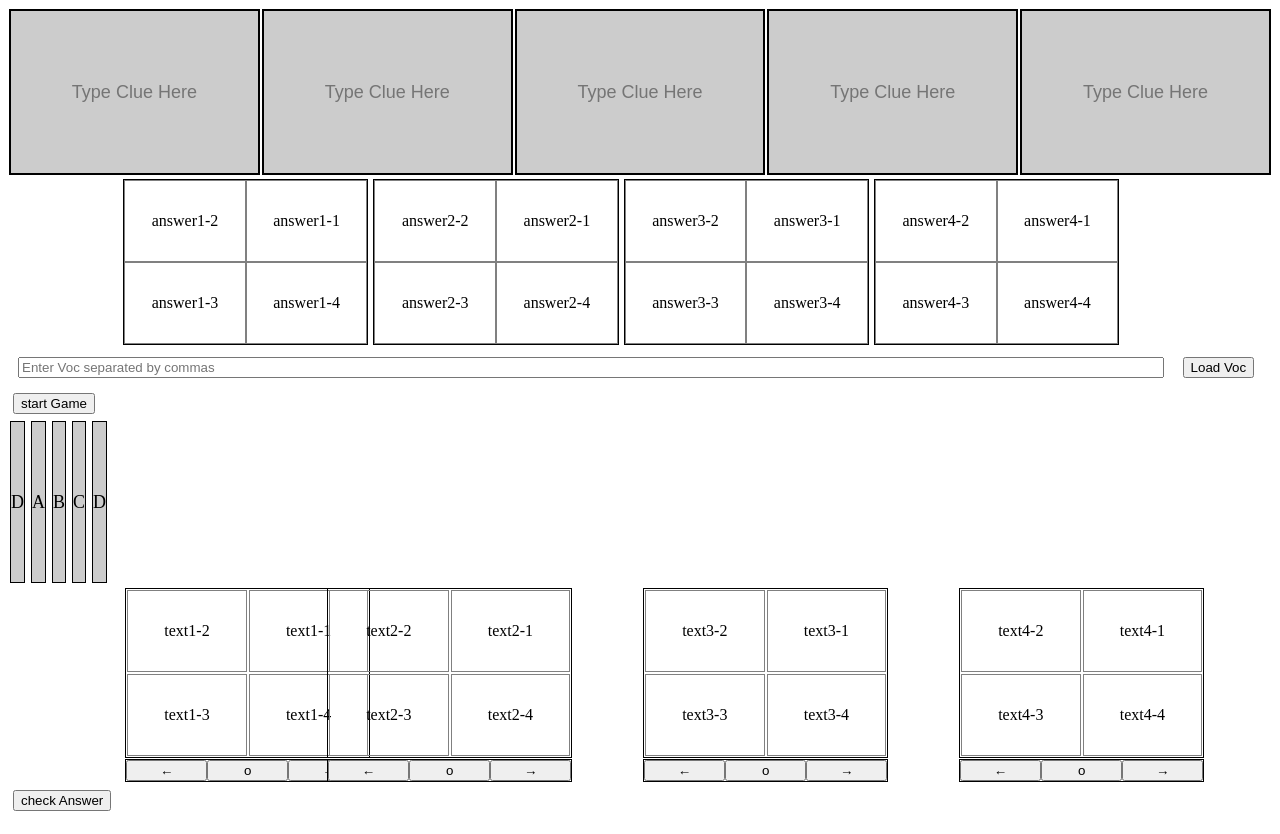
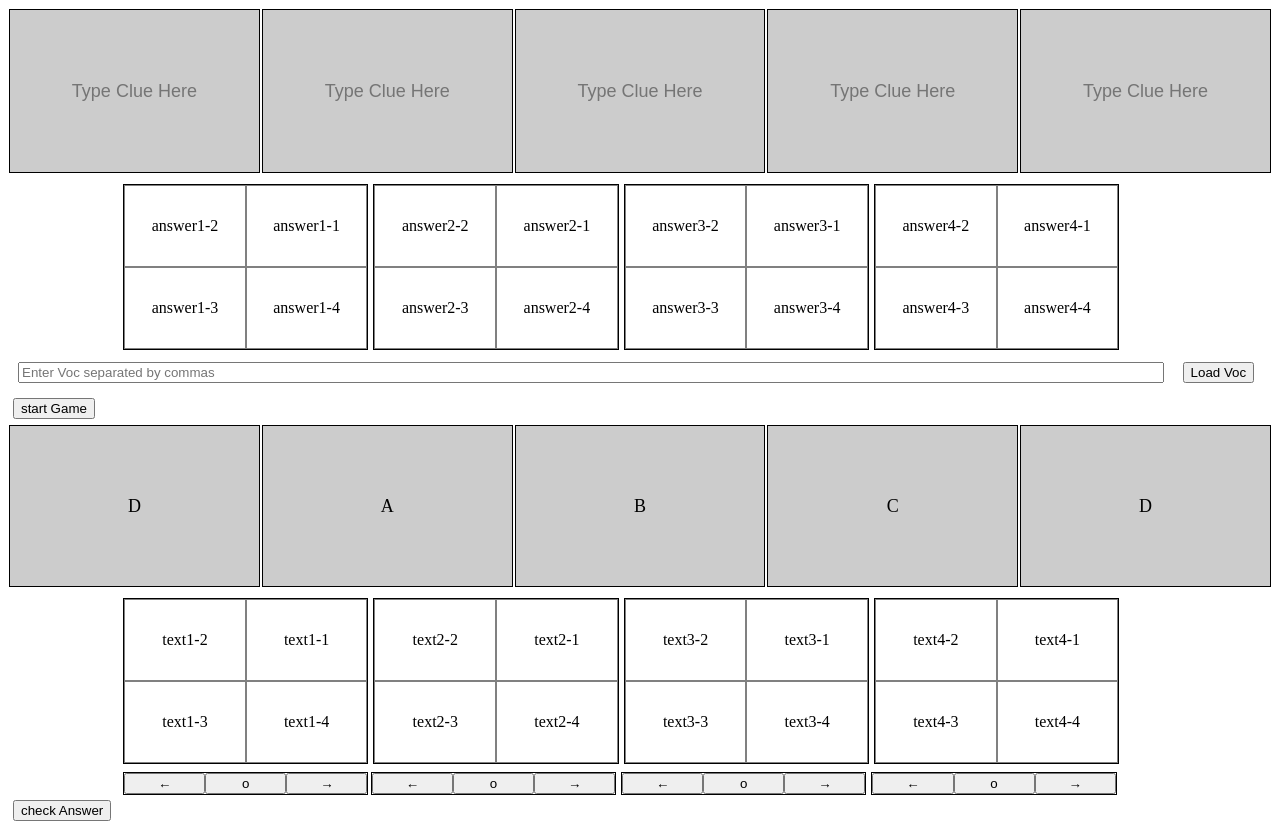
Before and after one commit to RyoLUtw/so-clover, a plain HTML site: page index.html in a window 1280 px wide. Drawn offline with Linux system fonts and the light colour scheme.

Commit message:
remove css class
removed groupLabel and InputLabel

```diff
--- a/index.html
+++ b/index.html
@@ -55,8 +55,8 @@
         </div>
     </div>
 
-    <div id="playInterface" class="labelDiv" style="display: block;">
-        <div id="groupLabelContainer">
+    <div id="playInterface" style="display: block;">
+        <div id="groupLabelContainer" class="labelDiv">
             <div id="groupD_L" class="groupLabel">D</div>
             <div id="groupA" class="groupLabel">A</div>
             <div id="groupB" class="groupLabel">B</div>
--- a/style.css
+++ b/style.css
@@ -9,43 +9,29 @@
     flex: 1; /* Allows each input to grow and fill the container equally */
     min-width: 0; /* Prevents inputs from overflowing their container */
     margin: 1px; /* Optional: Adds some space between the inputs */
-  }
-
-  .labelDiv div {
-    flex: 1; /* Allows each input to grow and fill the container equally */
-    min-width: 0; /* Prevents inputs from overflowing their container */
-    margin: 1px; /* Optional: Adds some space between the inputs */
-  }
-
-.groupLabel{
-    display: inline-flex;
-    justify-content: center;
-    align-items: center;
-    text-align: center;
-
     height: 20vh;
     border: 1px solid black;
     background-color: #cccccc;
     font-size: large;
     margin-bottom: 1vh;
-    flex: 1 0 auto; /* Allows children to shrink if necessary */
-    min-width: 0; /* Prevents flex items from sticking to their original width */
-}
+    text-align: center;
+  }
 
-.inputBox{
+  .labelDiv div {
     display: inline-flex;
+    flex: 1; /* Allows each input to grow and fill the container equally */
+    min-width: 0; /* Prevents inputs from overflowing their container */
+    margin: 1px; /* Optional: Adds some space between the inputs */
+    height: 20vh;
+    border: 1px solid black;
+    background-color: #cccccc;
+    font-size: large;
+    margin-bottom: 1vh;
     justify-content: center;
     align-items: center;
     text-align: center;
+  }
 
-    height: 20vh;
-    border: 2px solid black;
-    background-color: #cccccc;
-    font-size: large;
-    margin-bottom: 1vh;
-    flex: 1 0 auto; /* Allows children to shrink if necessary */
-    min-width: 0; /* Prevents flex items from sticking to their original width */
-}
 
 .textCardHolder{
     display: inline-flex;
```
